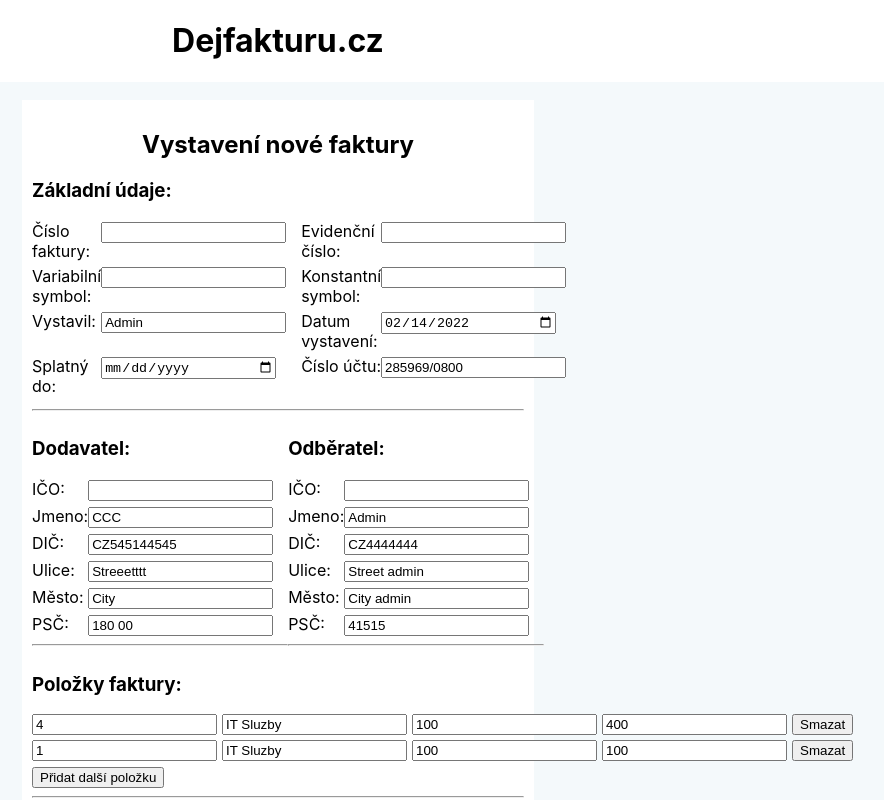
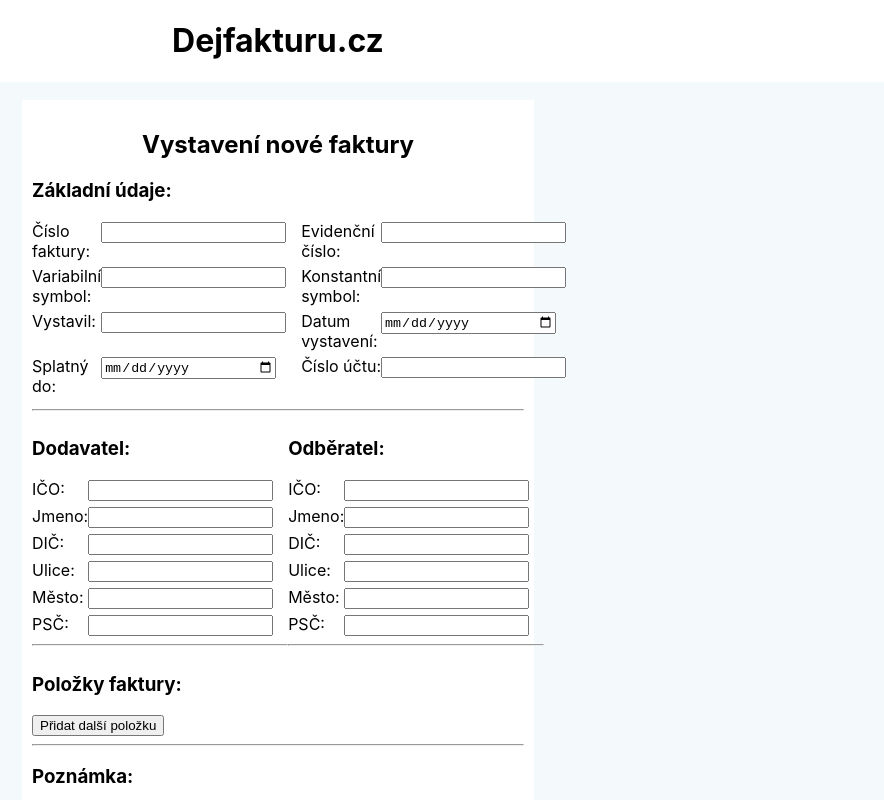
Before and after one commit to zaymax/dejfakturu, a React (Create React App) app in the folder client/: page / in a window 1280 px wide. Shown: the top 800 px of the page, without its empty margins (362-1246 px from the left). Built offline with nearby package versions, Linux system fonts and the light colour scheme.

Commit message:
remove initial state

```diff
--- a/client/src/components/form/Form.js
+++ b/client/src/components/form/Form.js
@@ -18,44 +18,29 @@
       registrationNumber: null,
       variableSymbol: null,
       constantSymbol: null,
-      createdBy: "Admin",
-      issueDate: new Date(),
+      createdBy: "",
+      issueDate: null,
       dueDate: null,
-      accountNumber: "285969/0800",
+      accountNumber: "",
 
       //Supplier
       identifierNumberOfSupplier: null,
-      nameOfSupplier: "CCC",
-      vatIdentifierNumberOfSupplier: "CZ545144545",
-      streetOfSupplier: "Streeetttt",
-      cityOfSupplier: "City",
-      zipCodeOfSupplier: "180 00",
+      nameOfSupplier: "",
+      vatIdentifierNumberOfSupplier: "",
+      streetOfSupplier: "",
+      cityOfSupplier: "",
+      zipCodeOfSupplier: "",
 
       //Client
       identifierNumberOfClient: null,
-      nameOfClient: "Admin",
-      vatIdentifierNumberOfClient: "CZ4444444",
-      streetOfClient: "Street admin",
-      cityOfClient: "City admin",
-      zipCodeOfClient: "41515",
+      nameOfClient: "",
+      vatIdentifierNumberOfClient: "",
+      streetOfClient: "",
+      cityOfClient: "",
+      zipCodeOfClient: "",
 
       //Invoice items:
-      invoiceItems: [
-        {
-          id: 0,
-          count: 4,
-          description: "IT Sluzby",
-          price: 100,
-          totalPrice: 400,
-        },
-        {
-          id: 1,
-          count: 1,
-          description: "IT Sluzby",
-          price: 100,
-          totalPrice: 100,
-        },
-      ],
+      invoiceItems: [],
 
       //Note
       note: "",
```
